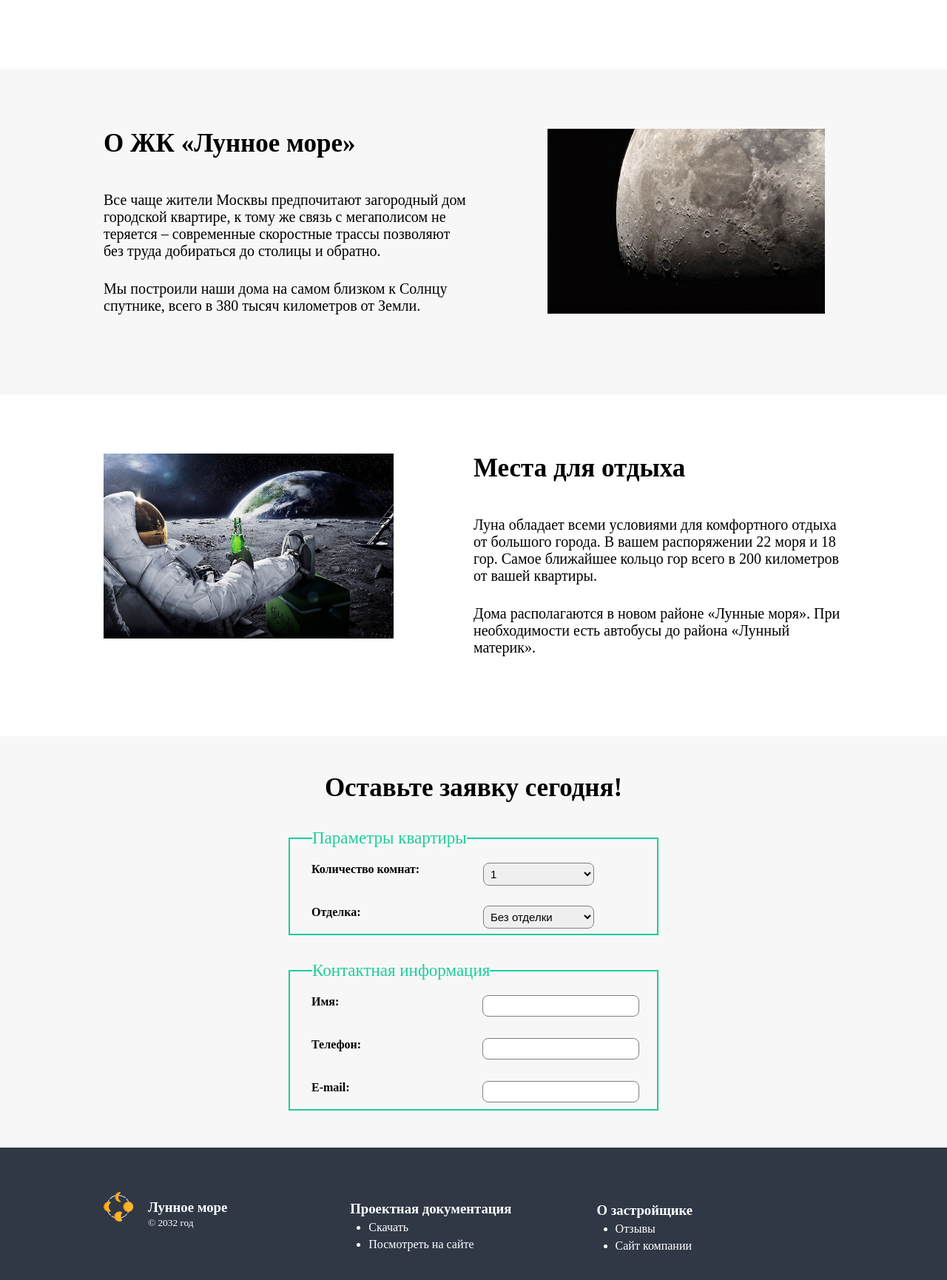
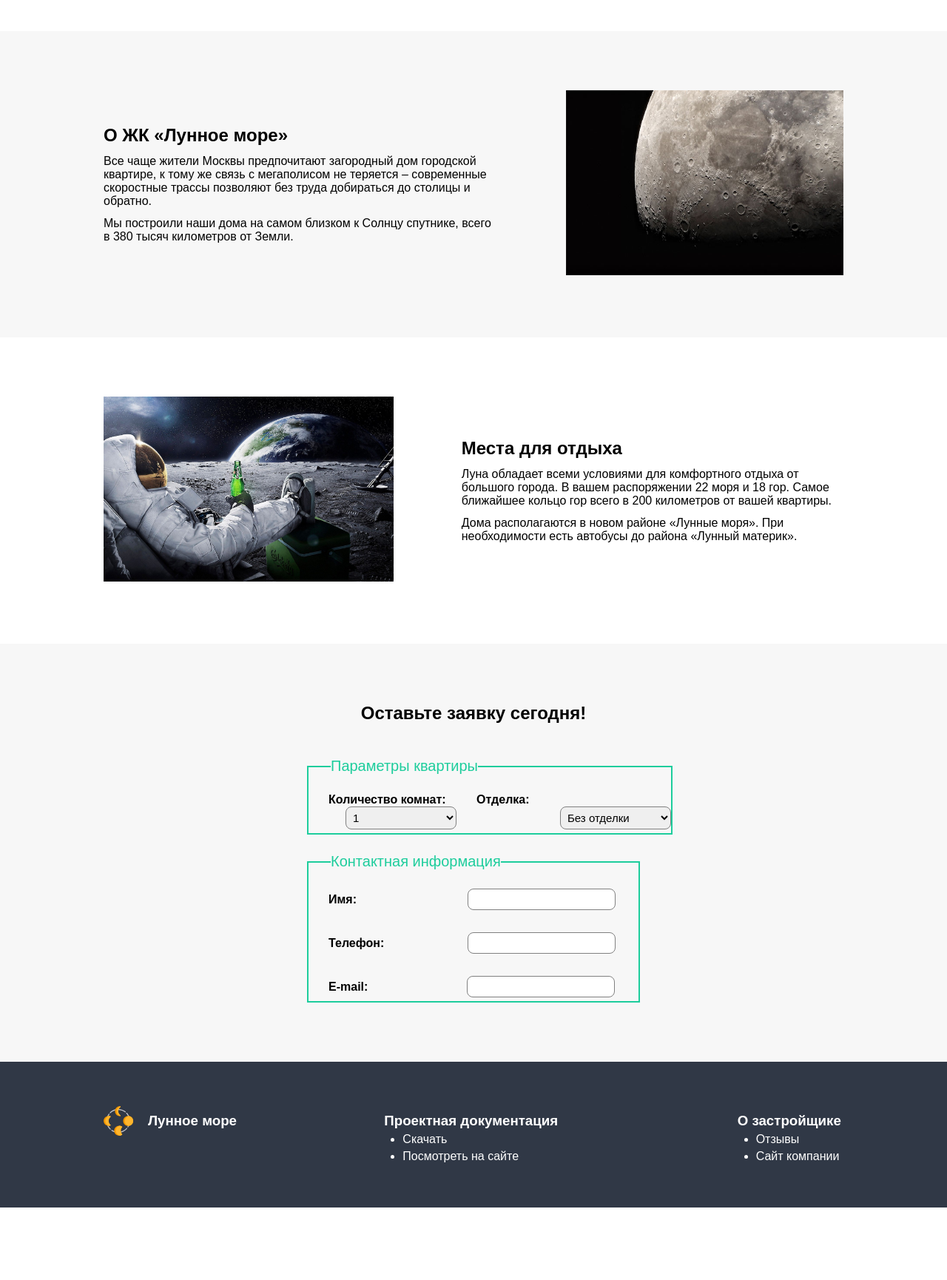
Before and after one commit to divvares/layout-designer-project-lvl1, a website: page index.html in a window 1280 px wide. Shown: the part 740-2470 px from the top of the page at 74% size. After the commit the page ends 2372 px from the top, so only its background shows below. Drawn offline with Linux system fonts and the light colour scheme.

Commit message:
finish vol.3

```diff
--- a/index.html
+++ b/index.html
@@ -9,27 +9,25 @@
     <link rel="stylesheet" href="styles/style.css">
 </head>
   <body>
-
-<header class="header">
-  <div class="header__logo">
-    <div class="header__logo__img">
+  <header class="header d-flex w-100 flex-d-row">
+    <div class="header__logo d-flex a-i-center f-g-1">
+      <div class="header__logo_img">
         <a href="#">
-          <img src="images/logo.svg" alt="Logo">
+          <img src="images/logo.svg" alt="">
         </a>
       </div>
-    <div class="header__brand">
+      <div class="header__logo__brand">
         <a href="#">Лунное море</a>
       </div>
     </div>
-  <nav class="header__menu">
+    <nav class="header__menu d-flex a-i-center f-g-1">
       <a href="#">Преимущества</a>
       <a href="#">О ЖК</a>
       <a href="#">Места для отдыха</a>
     </nav>
-  <div class="clearfix"></div>
   </header>
 
-<section class="reserve">
+  <section class="reserve w-100">
     <div class="reserve__bg">
       <div class="reserve__content">
           <img src="images/logo.svg" alt="">
@@ -40,68 +38,65 @@
     </div>
   </section>
 
-<main class="main">
-  <div class="advantage">
-    <div class="container">
-      <div class="advantage__content">
+  <main class="main w-100">
+      <div class="advantage w-100 p-tb-80">
+       <div class="container d-flex flex-d-row">
+         <div class="advantage__content f-g-1">
            <h2>Уникальный вид</h2>
            <p>Вид на космос из вашего окна. Мы построили дома с большими окнами, чтобы вы могли наслаждаться метеоритными потоками.</p>
          </div>
-      <div class="advantage__content">
+         <div class="advantage__content f-g-1">
            <h2>Инфраструктура</h2>
            <p>Прекрасные дороги рядом с домом. Много мест для прогулки. Всего в 200 км. от посёлка находится кольцо гор Кордильеры, на которых вы сможете провести незабываемые выходные.</p>
          </div>
-      <div class="advantage__content">
+         <div class="advantage__content f-g-1 p-0">
            <h2>Близость к Москве</h2>
            <p>При небольшой цене мы располагаемся близко к МКАД. Всего 384 000 километров и вы в самом сердце России.</p>
          </div>
-      <div class="clearfix"></div>
        </div>
      </div>
 
-  <div class="about">
-    <div class="container">
-      <div class="about__content">
+     <div class="about w-100 p-tb-80">
+      <div class="container d-flex flex-d-row">
+        <div class="about__content a-s-center f-g-1">
           <h2>О ЖК «Лунное море»</h2>
           <p>Все чаще жители Москвы предпочитают загородный дом городской квартире, к тому же связь с мегаполисом не теряется – современные скоростные трассы позволяют без труда добираться до столицы и обратно.</p>
           <p>Мы построили наши дома на самом близком к Солнцу спутнике, всего в 380 тысяч километров от Земли.</p>
         </div>
-      <div class="about__content">
+        <div class="about__content a-s-center f-g-1">
           <img src="images/moon-1.jpg" alt="bg 1">
         </div>
-      <div class="clearfix"></div>
       </div>
     </div>
 
-  <div class="vacation">
-    <div class="container">
-      <div class="vacation__content">
+    <div class="vacation w-100 p-tb-80">
+      <div class="container d-flex flex-d-row">
+        <div class="vacation__content a-s-center f-g-1">
           <img src="images/moon-2.jpg" alt="bg 2">
         </div>
-      <div class="vacation__content">
+        <div class="vacation__content a-s-center f-g-1">
           <h2>Места для отдыха</h2>
           <p>Луна обладает всеми условиями для комфортного отдыха от большого города. В вашем распоряжении 22 моря и 18 гор. Самое ближайшее кольцо гор всего в 200 километров от вашей квартиры.</p>
           <p>Дома располагаются в новом районе «Лунные моря». При необходимости есть автобусы до района «Лунный материк».</p>
         </div>
-      <div class="clearfix"></div>
       </div>
     </div>
   </main>
 
-<article class="feedback-form">
-  <div class="feedback-form__content">
+  <article class="feedback-form w-100 p-tb-80">
+  <div class="feedback-form__content d-flex">
       <h2>Оставьте заявку сегодня!</h2>
       <form class="feedback-form__register-form">
-        <fieldset class="feedback-form__fieldset-form">
+        <fieldset class="feedback-form__fieldset-form d-flex">
           <legend class="feedback-form__legend-line">Параметры квартиры</legend>
           <p>Количество комнат:
-        <select class="feedback-form__room-number float-right fieldset-border-style fieldset-select-style">
+        <select class="feedback-form__room-number fieldset-border-style">
           <option>1</option>
           <option>2</option>
           <option>3</option>
         </select></p>
         <p>Отделка:
-        <select class="feedback-form__room-decoration float-right fieldset-border-style fieldset-select-style" name="">
+        <select class="feedback-form__room-decoration fieldset-border-style" name="">
           <option>Без отделки</option>
           <option>Чистовая отделка</option>
           <option>Получистовая отделка</option>
@@ -109,40 +104,38 @@
         </fieldset>
       <fieldset class="feedback-form__fieldset-form">
         <legend class="feedback-form__legend-line">Контактная информация</legend>
-        <p>Имя: <input type="text" class="float-right fieldset-border-style"></p>
-        <p>Телефон: <input type="text" class="float-right fieldset-border-style"></p>
-        <p>E-mail: <input type="text" class="float-right fieldset-border-style"></p>
+        <p>Имя: <input type="text" class="feedback-form__input-form1 fieldset-border-style"></p>
+        <p>Телефон: <input type="text" class="feedback-form__input-form2 fieldset-border-style"></p>
+        <p>E-mail: <input type="text" class="feedback-form__input-form3 fieldset-border-style"></p>
       </fieldset>
       </form>
   </div>
   </article>
 
-<footer class="footer">
-  <div class="container">
-    <div class="footer__content">
+  <footer class="footer w-100">
+    <div class="container d-flex flex-d-row">
+      <div class="footer__content d-flex f-g-1">
         <div class="footer__content__logo">
           <img src="images/logo.svg" alt="">
         </div>
         <div class="footer__content__name">
-        <h3 class="footer_topic_one">Лунное море</h3>
+          <h3 class="col-white ">Лунное море</h3>
         </div>
-      <p><small class="col-white">&copy; 2032 год</small> </p>
       </div>
-    <div class="footer__content">
-      <h3 class="footer_topic_two">Проектная документация</h3>
+      <div class="footer__content d-flex f-g-1">
+        <h3 class="col-white ">Проектная документация</h3>
           <ul>
             <li>Скачать</li>
             <li>Посмотреть на сайте</li>
           </ul>
       </div>
-    <div class="footer__content">
-      <h3 class="footer_topic_three">О застройщике</h3>
+      <div class="footer__content d-flex f-g-1">
+        <h3 class="col-white ">О застройщике</h3>
         <ul>
           <li>Отзывы</li>
           <li>Сайт компании</li>
         </ul>
       </div>
-    <div class="clearfix"></div>
     </div>
   </footer>
   </body>
--- a/styles/style.css
+++ b/styles/style.css
@@ -1,57 +1,79 @@
 * {
   margin: 0;
   padding: 0;
+  font-family: sans-serif;
 }
 
-.header {
+.w-100 {
   width: 100%;
-  padding-top: 5px;
-  padding-bottom: 5px;
 }
 
-.header a {
+.d-flex {
+  display: flex;
+}
+
+.col-white {
+  color: white;
+}
+
+.p-tb-80 {
+  padding-top: 80px;
+  padding-bottom: 80px;
+}
+
+.flex-d-row {
+  flex-direction: row;
+}
+
+.a-i-center {
+  align-items: center;
+}
+
+.f-g-1 {
+  flex-grow: 1;
+}
+
+.p-0 {
+  padding-right: 0;
+}
+
+.a-s-center {
+  align-self: center;
+}
+
+.header__logo {
+  justify-content: flex-start;
+  box-sizing: border-box;
+  padding: 11px;
+}
+
+.header__logo_img {
+  padding-left: 27px;
+}
+
+.header__logo_img img {
+  height: 40px;
+}
+
+.header__logo__brand {
+  padding-left: 41px;
+}
+
+.header__logo__brand a {
+  text-decoration: none;
   color: black;
 }
 
-.header__logo {
-  float: left;
-  min-width: 142px;
-}
-
-.header__logo__img {
-  float: left;
-  margin-left: 33px;
-  margin-top: 8px;
-}
-
-.header__logo__img img {
-  height: 40px;
-}
-
-.header__brand {
-  padding: 15px 0 0 0;
-  margin-left: 100px;
-  margin-top: 5px;
-}
-
-.header__brand a {
-  text-decoration: none;
-}
-
 .header__menu {
-  float: right;
-  min-width: 25px;
-  padding: 20px 0 0 0;
-  margin-right: 10px;
+  justify-content: flex-end;
+  box-sizing: border-box;
+  padding: 11px;
 }
 
 .header__menu a {
-  margin-right: 25px;
+  padding-right: 25px;
+  color: black;
   text-decoration: none;
-}
-
-.reserve {
-  width: 100%;
 }
 
 .reserve__bg {
@@ -65,42 +87,33 @@
   margin: 0 auto;
   box-sizing: border-box;
   width: 500px;
+  text-align: center;
 }
 
 .reserve__content img {
   height: 131px;
-  padding: 92px 0 0 155px;
+  padding-top: 45px;
 }
 
 .reserve__content h1 {
   color: white;
   font-size: 40px;
-  padding: 0 48px;
 }
 
 .reserve__content p {
   color: white;
-  padding: 9px 0 0 102px;
+  padding-top: 15px;
 }
 
 .reserve__content button {
   box-sizing: border-box;
-  margin: 25px 163px;
+  margin-top: 35px;
   border: 1px solid white;
   border-radius: 6px;
   color: white;
   background: none;
   padding: 10px;
-}
-
-.main {
-  width: 100%;
-}
-
-.advantage {
-  padding-top: 100px;
-  padding-bottom: 100px;
-  width: 100%;
+  font-size: 16px;
 }
 
 .container {
@@ -108,135 +121,109 @@
   width: 1000px;
 }
 
-.clearfix {
-  clear: both;
+.advantage__content {
+  box-sizing: border-box;
+  padding-right: 34px;
+  width: 33.33%;
 }
 
-.advantage__content {
-  width: 33.33%;
-  box-sizing: border-box;
-  float: left;
-  padding-right: 34px;
-}
-
-.advantage__content:last-child {
-  padding-right: 0;
-}
-
-.advantage__content h2 {
-  font-size: 35px;
-  padding: 0 0 18px 0;
+.advantage__content p {
+  padding-top: 18px;
 }
 
 .about {
-  padding-top: 80px;
-  padding-bottom: 80px;
-  width: 100%;
   background: #f7f7f7;
-}
-
-.about__content {
-  width: 50%;
-  box-sizing: border-box;
-  float: left;
 }
 
 .about__content img {
   height: 250px;
-  padding-left: 100px;
-}
-
-.about__content h2 {
-  font-size: 35px;
-  padding-bottom: 45px;
 }
 
 .about__content p {
-  font-size: 20px;
-  padding-bottom: 28px;
-}
-
-.vacation {
-  padding-top: 80px;
-  padding-bottom: 80px;
-  width: 100%;
-}
-
-.vacation__content {
-  width: 50%;
-  box-sizing: border-box;
-  float: left;
+  padding: 12px 92px 0 0;
 }
 
 .vacation__content img {
   height: 250px;
-  padding-right: 100px;
 }
 
 .vacation__content h2 {
-  font-size: 35px;
-  padding-bottom: 45px;
+  padding-left: 92px;
 }
 
 .vacation__content p {
-  font-size: 20px;
-  padding-bottom: 28px;
+  padding: 12px 0 0 92px;
 }
 
 .feedback-form {
-  padding-top: 50px;
-  padding-bottom: 50px;
-  width: 100%;
   background: #f7f7f7;
 }
 
 .feedback-form__content {
-  width: 500px;
+  width: 600px;
   margin: 0 auto;
-  box-sizing: border-box;
+  flex-wrap: wrap;
+  justify-content: center;
 }
 
-.feedback-form__content h2 {
-  text-align: center;
-  font-size: 35px;
+.feedback-form__register-form {
+  padding-top: 21px;
+  width: 450px;
+  flex-wrap: wrap;
 }
 
 .feedback-form__register-form p {
-  padding: 20px 0 20px 29px;
+  padding: 25px 0 5px 27px;
   font-weight: bold;
 }
 
 .feedback-form__fieldset-form {
-  margin-top: 35px;
+  margin-top: 25px;
   border: 2px solid rgb(29, 205, 156);
 }
 
 .feedback-form__legend-line {
   margin-left: 30px;
-  font-size: 23px;
+  font-size: 20px;
   color: rgb(29, 205, 156);
 }
 
-.float-right {
-  float: right;
+.feedback-form__room-number {
+  box-sizing: border-box;
+  margin-left: 23px;
+  width: 150px;
+}
+
+.feedback-form__room-decoration {
+  box-sizing: border-box;
+  margin-left: 113px;
+  width: 150px;
+}
+
+.feedback-form__input-form1 {
+  box-sizing: border-box;
+  margin-left: 146px;
+  width: 200px;
+}
+
+.feedback-form__input-form2 {
+  box-sizing: border-box;
+  margin-left: 108px;
+  width: 200px;
+}
+
+.feedback-form__input-form3 {
+  box-sizing: border-box;
+  margin-left: 129px;
+  width: 200px;
 }
 
 .fieldset-border-style {
   font-size: 15px;
   border: 1px solid gray;
   border-radius: 8px;
-  width: 200px;
-  margin-right: 24px;
+  box-sizing: border-box;
   padding: 5px;
-}
-
-.fieldset-select-style {
-  width: 150px;
-  margin-right: 85px;
-}
-
-.col-white {
-  color: white;
 }
 
 .footer {
@@ -246,8 +233,9 @@
   padding-bottom: 60px;
 }
 
-.footer__content__logo {
-  float: left;
+.footer__content {
+  width: 33.33%;
+  flex-wrap: wrap;
 }
 
 .footer__content__logo img {
@@ -255,24 +243,21 @@
   padding: 0 20px 0 0;
 }
 
-.footer__content {
-  width: 33.33%;
-  float: left;
+.footer__content__name {
+  box-sizing: border-box;
+  padding-top: 9px;
 }
 
-.footer_topic_one {
-  color: white;
-  padding: 10px 0 0 0;
+.footer__content:nth-child(2) {
+  box-sizing: border-box;
+  padding-left: 46px;
+  padding-top: 9px;
 }
 
-.footer_topic_two {
-  color: white;
-  padding: 12px 0 0 0;
-}
-
-.footer_topic_three {
-  color: white;
-  padding: 14px 0 0 0;
+.footer__content:nth-child(3) {
+  box-sizing: border-box;
+  padding-left: 190px;
+  padding-top: 9px;
 }
 
 .footer__content li {
```
Lines whose indentation alone changed are shown as unchanged.
